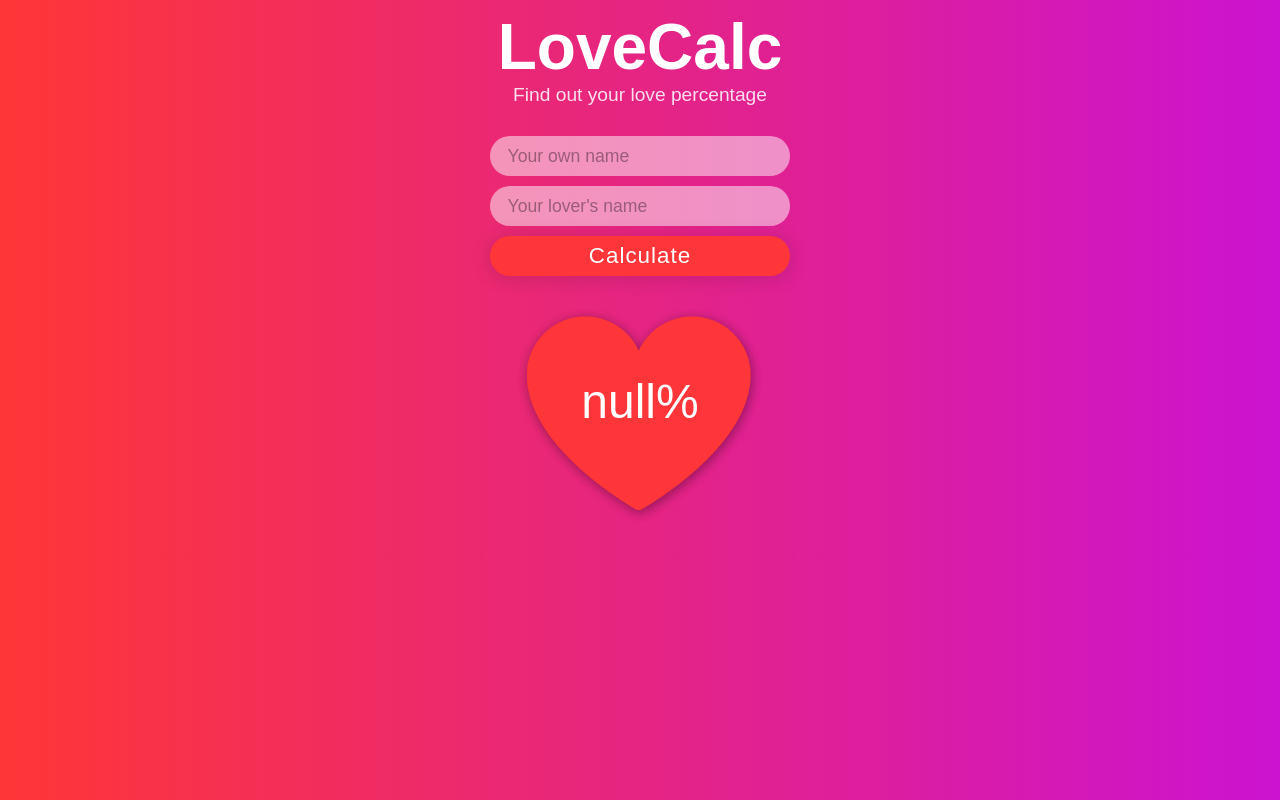
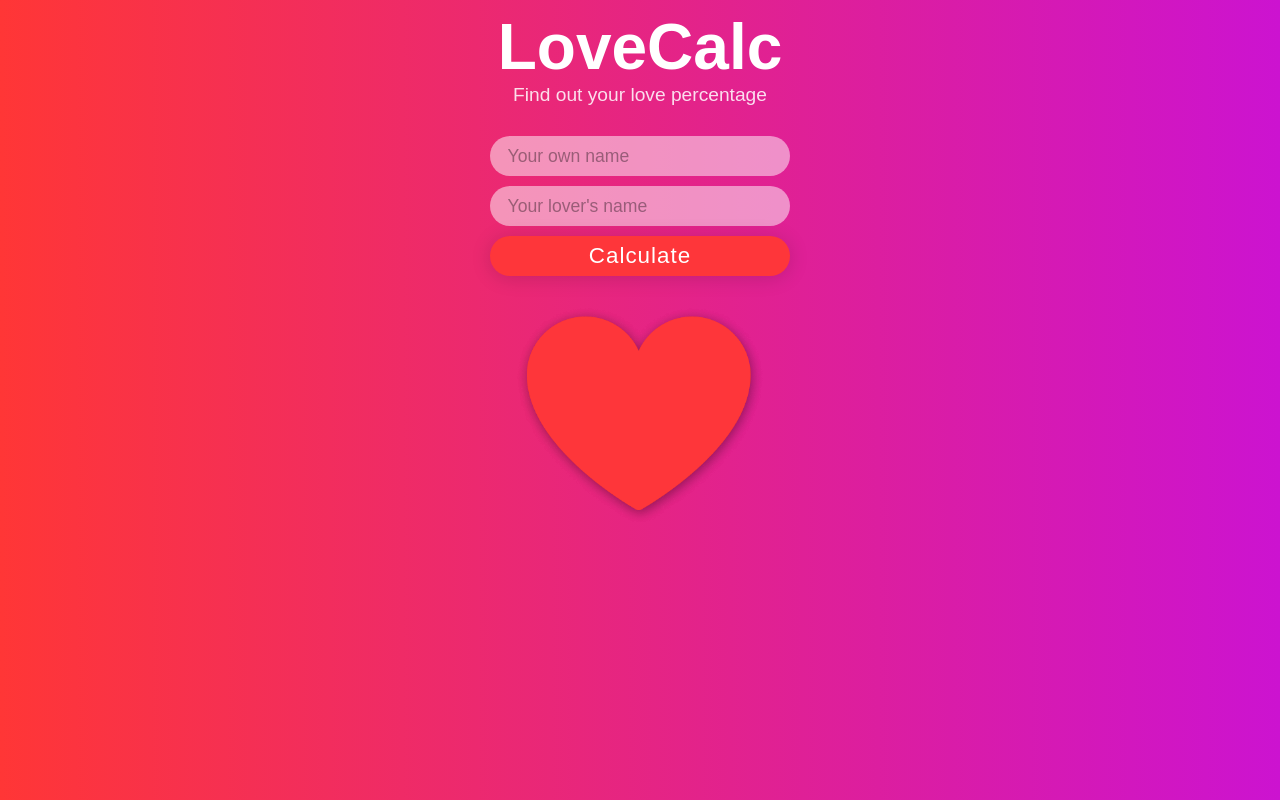
Before and after one commit to algosdev/lovecalc, a React (Create React App) app: page / in a window 1280 px wide. Built offline with nearby package versions, Linux system fonts and the light colour scheme; a web font is replaced by a local one.

Commit message:
Uploading

```diff
--- a/src/components/result/Result.js
+++ b/src/components/result/Result.js
@@ -19,7 +19,7 @@ function Result({ reduxState }) {
             ) : null}
             <ImgContainer>
                 <Img className={reduxState.progress === 0 ? null : heartEffect} src={Heart} alt='' />
-                <Percentage className={reduxState.progress === 0 ? null : heartEffect}>{reduxState.percentage + "%" || null}</Percentage>
+                <Percentage className={reduxState.progress === 0 ? null : heartEffect}>{reduxState.progress === 2 ? `${reduxState.percentage}%` : null}</Percentage>
                 <Img className={reduxState.progress === 0 ? null : heartEffect} src={Heart} alt='' />
             </ImgContainer>
         </Container>
```
